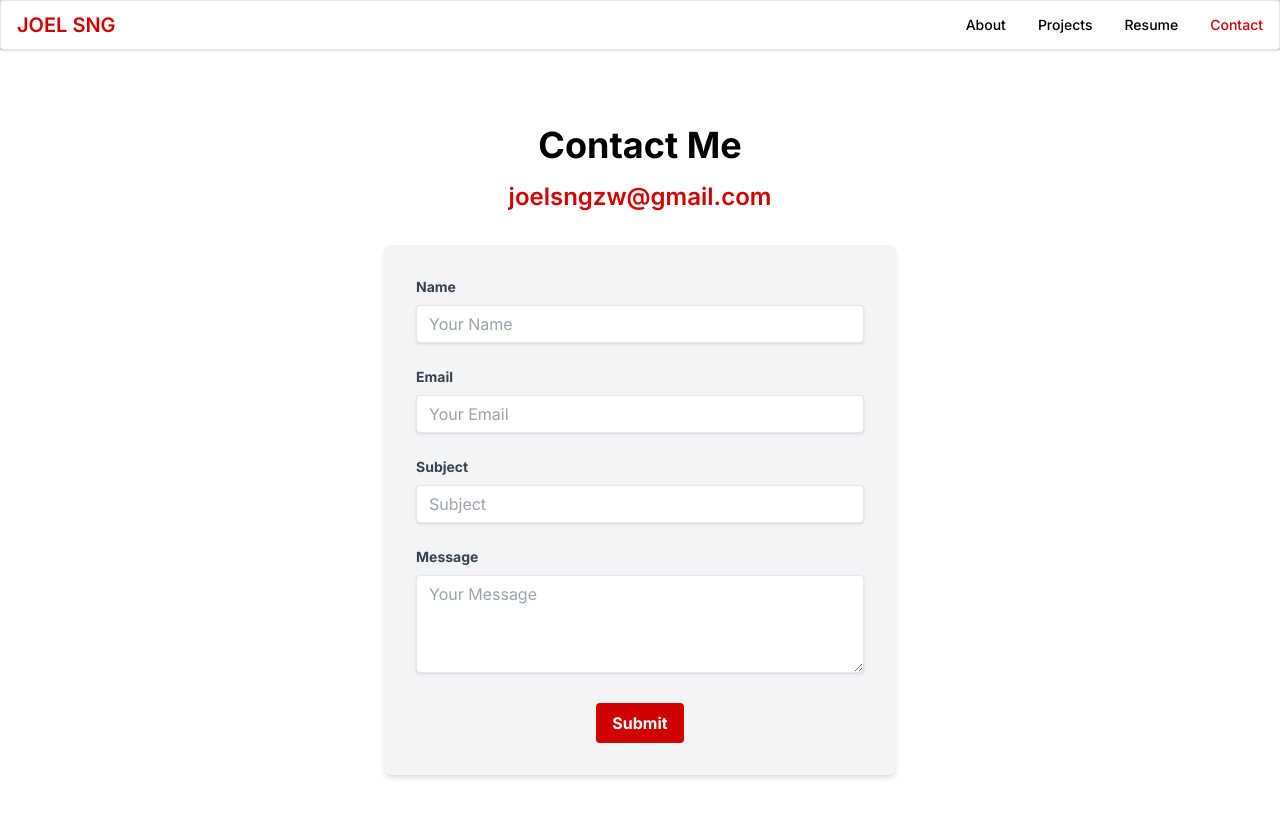
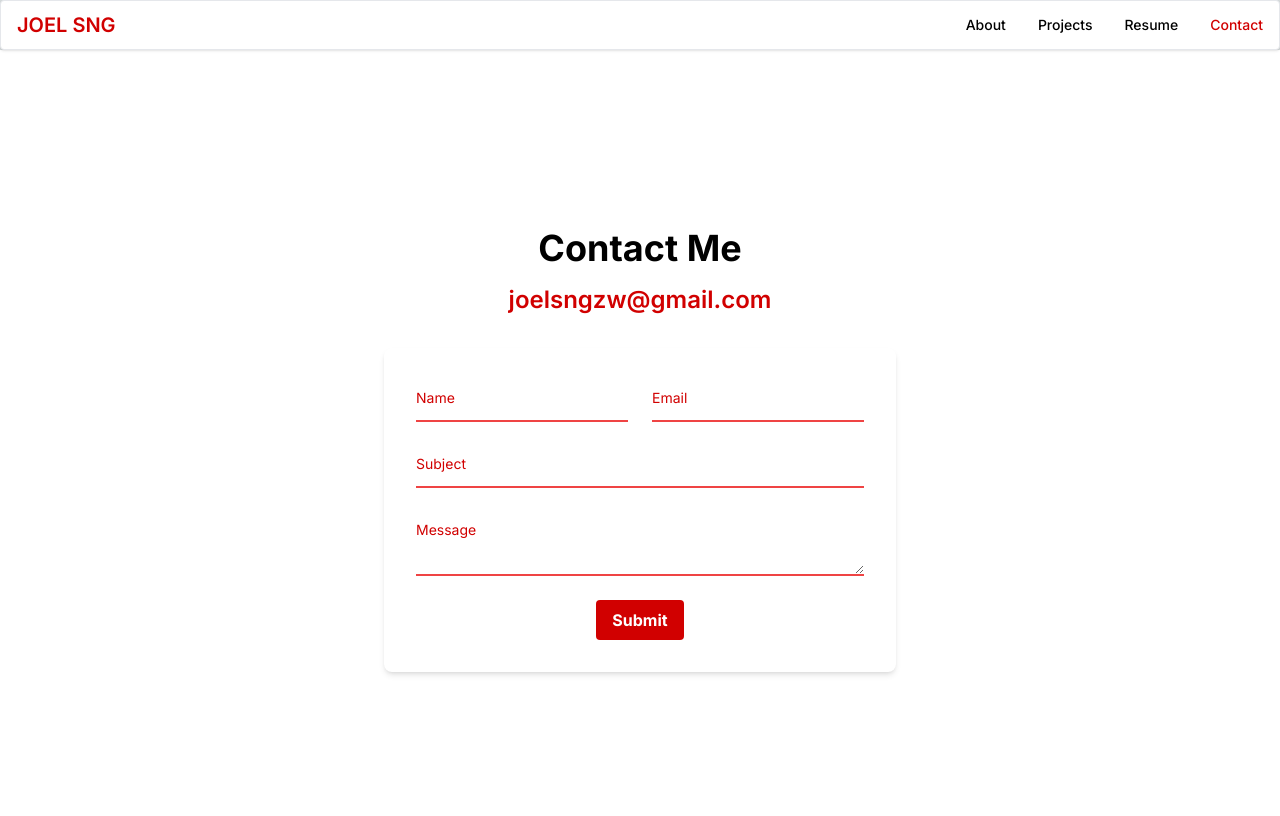
Before and after one commit to JoelSngZhenWei/testportfolio, a Next.js app: page /contact in a window 1280 px wide. Shown: the top 816 px of the page. Built offline with nearby package versions, Linux system fonts and the light colour scheme.

Commit message:
edits to contact page

```diff
--- a/app/contact/page.tsx
+++ b/app/contact/page.tsx
@@ -1,36 +1,62 @@
 "use client";
 
-import { useState } from 'react';
-import React, { FormEvent } from 'react';
-
+import { useState, useRef, useEffect } from "react";
+import React, { FormEvent } from "react";
 
 export default function Contact() {
-  const [formData, setFormData] = useState({ name: '', email: '', subject: '', message: '' });
+  const [formData, setFormData] = useState({
+    name: "",
+    email: "",
+    subject: "",
+    message: "",
+  });
+  const [isLoading, setIsLoading] = useState(false); // State for loading spinner
   const [showSuccessModal, setShowSuccessModal] = useState(false);
   const [showErrorModal, setShowErrorModal] = useState(false);
+  const textareaRef = useRef<HTMLTextAreaElement>(null); // Ref to textarea
 
-  const handleChange = (e: React.ChangeEvent<HTMLInputElement | HTMLTextAreaElement>) => {
+  const handleChange = (
+    e: React.ChangeEvent<HTMLInputElement | HTMLTextAreaElement>
+  ) => {
     setFormData({ ...formData, [e.target.name]: e.target.value });
   };
 
+  const handleTextareaChange = (e: React.ChangeEvent<HTMLTextAreaElement>) => {
+    setFormData({ ...formData, message: e.target.value });
+    autoResizeTextarea();
+  };
+
+  const autoResizeTextarea = () => {
+    if (textareaRef.current) {
+      textareaRef.current.style.height = "auto"; // Reset the height
+      textareaRef.current.style.height = `${textareaRef.current.scrollHeight}px`; // Set the height to the scroll height
+    }
+  };
+
+  useEffect(() => {
+    autoResizeTextarea(); // Initial resize in case there is initial content
+  }, []);
 
   const handleSubmit = async (e: FormEvent) => {
     e.preventDefault();
+    setIsLoading(true); // Start loading spinner
 
     // Send form data to backend API endpoint
-    const response = await fetch('/api/send-email', {
-      method: 'POST',
-      headers: { 'Content-Type': 'application/json' },
+    const response = await fetch("/api/send-email", {
+      method: "POST",
+      headers: { "Content-Type": "application/json" },
       body: JSON.stringify(formData),
     });
 
+    setIsLoading(false); // Stop loading spinner
+
     if (response.ok) {
       setShowSuccessModal(true);
+      setFormData({ name: "", email: "", subject: "", message: "" }); // Clear fields
     } else {
       setShowErrorModal(true);
     }
   };
-
 
   const closeModal = () => {
     setShowSuccessModal(false);
@@ -42,78 +68,111 @@ export default function Contact() {
       {/* Contact Me Title */}
       <h1 className="text-center text-4xl font-bold mb-4">Contact Me</h1>
       {/* Email Address */}
-      <p className="text-center text-2xl font-semibold text-highlightRed mb-8">joelsngzw@gmail.com</p>
+      <p className="text-center text-2xl font-semibold text-highlightRed mb-8">
+        joelsngzw@gmail.com
+      </p>
 
       {/* Contact Form */}
-      <form onSubmit={handleSubmit} className="w-full max-w-lg bg-gray-100 p-8 rounded-lg shadow-md">
+      <form
+        onSubmit={handleSubmit}
+        className="w-full max-w-lg bg-white p-8 rounded-lg shadow-md"
+      >
+        {/* Name and Email Fields */}
+        <div className="grid grid-cols-1 md:grid-cols-2 gap-6 mb-6">
           {/* Name Field */}
-        <div className="mb-6">
-          <label htmlFor="name" className="block text-gray-700 text-sm font-bold mb-2">Name</label>
+          <div className="relative">
             <input
               type="text"
               id="name"
               name="name"
               value={formData.name}
               onChange={handleChange}
-            className="shadow appearance-none border rounded w-full py-2 px-3 text-gray-700 leading-tight focus:outline-none focus:shadow-outline"
+              className="peer block w-full appearance-none border-0 border-b-2 border-red-500 bg-transparent py-2.5 px-0 text-sm text-gray-900 placeholder-transparent focus:border-red-700 focus:outline-none focus:ring-0"
               placeholder="Your Name"
               required
             />
+            <label
+              htmlFor="name"
+              className="absolute left-0 top-2 text-sm text-highlightRed duration-300 transform -translate-y-4 scale-75 origin-left peer-placeholder-shown:scale-100 peer-placeholder-shown:translate-y-0 peer-focus:scale-75 peer-focus:-translate-y-4"
+            >
+              Name
+            </label>
           </div>
 
           {/* Email Field */}
-        <div className="mb-6">
-          <label htmlFor="email" className="block text-gray-700 text-sm font-bold mb-2">Email</label>
+          <div className="relative">
             <input
               type="email"
               id="email"
               name="email"
               value={formData.email}
               onChange={handleChange}
-            className="shadow appearance-none border rounded w-full py-2 px-3 text-gray-700 leading-tight focus:outline-none focus:shadow-outline"
+              className="peer block w-full appearance-none border-0 border-b-2 border-red-500 bg-transparent py-2.5 px-0 text-sm text-gray-900 placeholder-transparent focus:border-red-700 focus:outline-none focus:ring-0"
               placeholder="Your Email"
               required
             />
+            <label
+              htmlFor="email"
+              className="absolute left-0 top-2 text-sm text-highlightRed duration-300 transform -translate-y-4 scale-75 origin-left peer-placeholder-shown:scale-100 peer-placeholder-shown:translate-y-0 peer-focus:scale-75 peer-focus:-translate-y-4"
+            >
+              Email
+            </label>
+          </div>
         </div>
 
         {/* Subject Field */}
-        <div className="mb-6">
-          <label htmlFor="subject" className="block text-gray-700 text-sm font-bold mb-2">Subject</label>
+        <div className="relative mb-6">
           <input
             type="text"
             id="subject"
             name="subject"
             value={formData.subject}
             onChange={handleChange}
-            className="shadow appearance-none border rounded w-full py-2 px-3 text-gray-700 leading-tight focus:outline-none focus:shadow-outline"
+            className="peer block w-full appearance-none border-0 border-b-2 border-red-500 bg-transparent py-2.5 px-0 text-sm text-gray-900 placeholder-transparent focus:border-red-700 focus:outline-none focus:ring-0"
             placeholder="Subject"
             required
           />
+          <label
+            htmlFor="subject"
+            className="absolute left-0 top-2 text-sm text-highlightRed duration-300 transform -translate-y-4 scale-75 origin-left peer-placeholder-shown:scale-100 peer-placeholder-shown:translate-y-0 peer-focus:scale-75 peer-focus:-translate-y-4"
+          >
+            Subject
+          </label>
         </div>
 
         {/* Message Field */}
-        <div className="mb-6">
-          <label htmlFor="message" className="block text-gray-700 text-sm font-bold mb-2">Message</label>
+        <div className="relative mb-6">
           <textarea
             id="message"
             name="message"
+            ref={textareaRef}
             value={formData.message}
-            onChange={handleChange}
-            className="shadow appearance-none border rounded w-full py-2 px-3 text-gray-700 leading-tight focus:outline-none focus:shadow-outline"
+            onChange={handleTextareaChange}
+            className="peer block w-full appearance-none border-0 border-b-2 border-red-500 bg-transparent py-2.5 px-0 text-sm text-gray-900 placeholder-transparent focus:border-red-700 focus:outline-none focus:ring-0 overflow-hidden"
             placeholder="Your Message"
-            rows={4}
+            style={{ minHeight: "4rem" }} // Set a reasonable default height
             required
           />
+          <label
+            htmlFor="message"
+            className="absolute left-0 top-2 text-sm text-highlightRed duration-300 transform -translate-y-4 scale-75 origin-left peer-placeholder-shown:scale-100 peer-placeholder-shown:translate-y-0 peer-focus:scale-75 peer-focus:-translate-y-4"
+          >
+            Message
+          </label>
         </div>
 
         {/* Submit Button */}
         <div className="flex items-center justify-center">
+          {isLoading ? (
+            <div className="loader">Loading...</div> // Replace with your spinner component or design
+          ) : (
             <button
               type="submit"
               className="bg-highlightRed text-white font-bold py-2 px-4 rounded focus:outline-none focus:shadow-outline hover:bg-red-600"
             >
               Submit
             </button>
+          )}
         </div>
       </form>
 
--- a/pages/api/send-email.js
+++ b/pages/api/send-email.js
@@ -18,7 +18,7 @@ export default async function handler(req, res) {
       from: email,
       to: 'joelsngzw@gmail.com',
       subject: `${subject} - Message from ${name}`,
-      text: message,
+      text: `You have received a new message from ${name} (${email}):\n\n${message}`, // Include the sender's email in the message
     };
 
     try {
```
Lines whose indentation alone changed are shown as unchanged.
